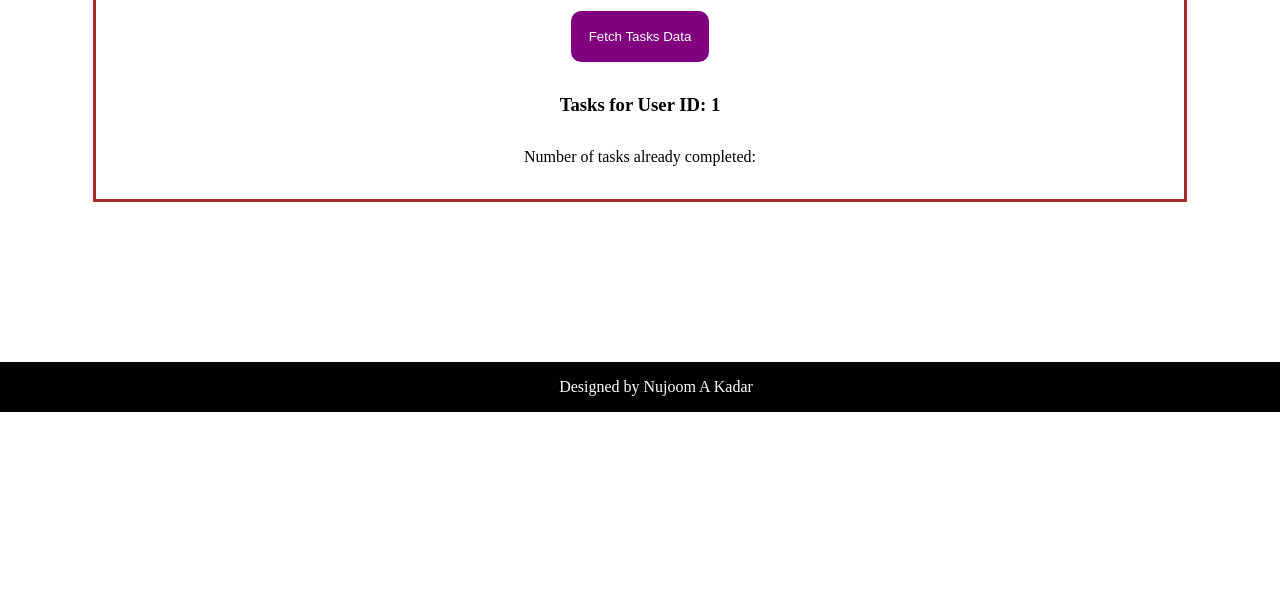
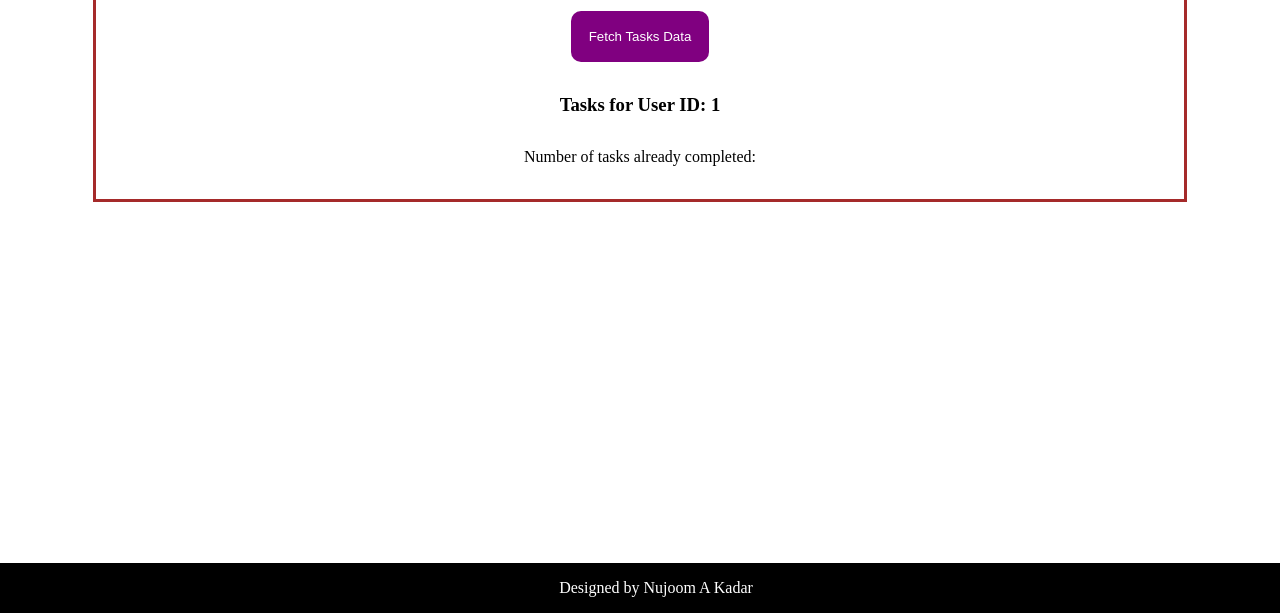
Before and after one commit to nujoom17/To-Do-List, a plain HTML site: page main.html in a window 1280 px wide. Shown: the part 187-800 px from the top of the page. Drawn offline with Linux system fonts and the light colour scheme; no server answers.

Commit message:
css updates-2

```diff
--- a/main.html
+++ b/main.html
@@ -10,7 +10,7 @@
 </head>
 
 <body>
-    <header>
+    <header style="width: 100%;">
         <nav>
             <ul>
           <li><a>ToDo List</a></li>
--- a/styles.css
+++ b/styles.css
@@ -1,5 +1,16 @@
 * {
   margin: 0;
+}
+
+html {
+  height: 100%;
+}
+
+body {
+  display: flex;
+  flex-direction: column;
+  min-height: 100%;
+  width: 100vw;
 }
 
 main {
@@ -7,6 +18,7 @@ main {
   grid-template-rows: 1fr;
   grid-template-columns: 1fr 1fr;
   height: 100%;
+  width: 100vw;
   background-image: linear-gradient(red, orange, yellow, green, blue);
 }
 
@@ -83,13 +95,13 @@ h2 {
 }
 
 footer {
-  position: relative;
-  margin-top: 10rem;
-  width: 100vw;
+  margin-top: auto;
   padding: 1rem;
   color: white;
+  background: black;
+  height: 100%;
   text-align: center;
-  background: black;
+  width: 100vw;
 }
 
 .table ul {
```
